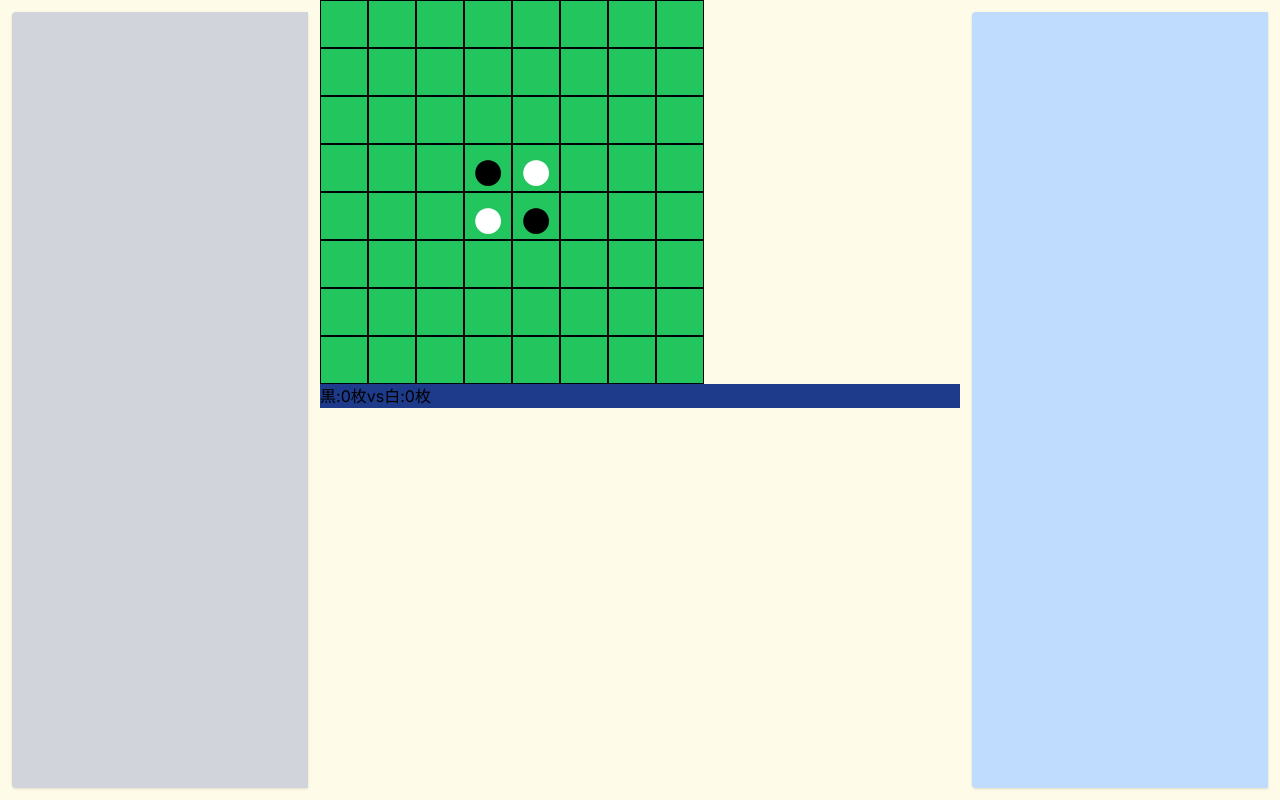
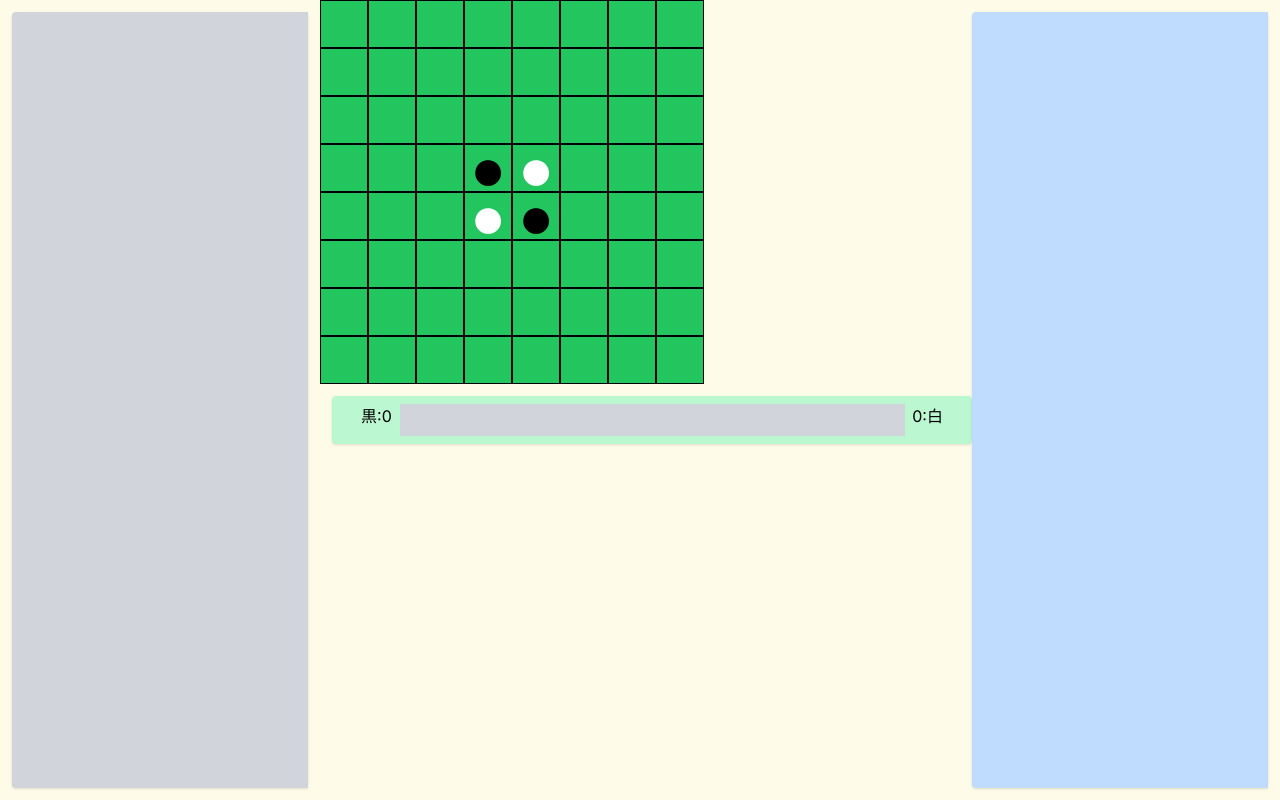
Before and after one commit to HonjyouDaisuke/alpha-reversi, a Next.js app: page /reversi in a window 1280 px wide. Built offline with nearby package versions, Linux system fonts and the light colour scheme.

Commit message:
タイトル画面、スコアグラフ完了

```diff
--- a/app/(game-page)/reversi/page.tsx
+++ b/app/(game-page)/reversi/page.tsx
@@ -12,6 +12,7 @@ import { useSearchParams } from "next/navigation";
 import { Player } from "@/entity/player/player-type";
 import { RightSideBar } from "@/components/right-side-bar";
 import { LeftSideBar } from "@/components/left-side-bar";
+import ScoreChart from "@/components/score-chart";
 
 const gameControlAtom = atom(new GameController());
 
@@ -63,7 +64,7 @@ export default function ReversiPage() {
 					gameBoard={gameControl.boardController.getCurrentBoard()}
 					onClick={handleCellClick}
 				/>
-				<ScoreBoard score={gameControl.getScore().score} />
+				<ScoreChart score={gameControl.getScore().score} />
 			</div>
 			<div className="w-1/4 h-full">
 				<LeftSideBar />
--- a/app/(title-page)/title/page.tsx
+++ b/app/(title-page)/title/page.tsx
@@ -1,8 +1,6 @@
 'use client'
-import Button from "@/components/button/button";
-import { COLOR_CLASSES } from "@/components/button/colors";
+import Button from "@/components/button";
 import { Player } from "@/entity/player/player-type";
-import Link from "next/link";
 import titleImage from "@/img/osero-illust17.png";
 import titleStrImage from "@/img/title.png";
 import { useRouter } from "next/navigation";
@@ -73,8 +71,8 @@ export default function TitleBoard() {
 						</select>
 					</div>
 				</div>
-				<div className="w-full justify-center">
-					<button onClick={handleButton}>★ゲームスタート★</button>
+				<div className="flex w-full justify-center m-3">
+					<Button onClick={handleButton} mode={0}>★ゲームスタート★</Button>
 				</div>
 			</div>
 		</div>
--- /dev/null
+++ b/app/components/button.tsx
@@ -0,0 +1,31 @@
+import { ReactNode } from "react";
+
+interface ButtonInfo {
+	type?: 'submit' | 'reset' | 'button';
+	mode: number;
+	onClick: (e: React.FormEvent) => void;
+	children: ReactNode;
+}
+
+const defaultProps: ButtonInfo = {
+	type: 'button',
+	mode: 1,
+	onClick: () => { },
+	children: 'Default Button',
+};
+
+export default function Button(props: ButtonInfo = defaultProps) {
+	return (
+		<div>
+			<button
+				onClick={props.onClick}
+				type={props.type}
+				className={`${props.mode === 0
+					? 'bg-green-500 hover:bg-green-700 text-white'
+					: 'hover:bg-green-700 border-green-500 border text-secondary-500 '
+					} font-bold py-2 px-4 rounded`}>
+				{props.children}
+			</button>
+		</div>
+	);
+}
--- a/app/components/score-chart.tsx
+++ b/app/components/score-chart.tsx
@@ -1,33 +1,43 @@
-"use client"
-import { CSSProperties, useEffect, useState } from "react";
-import { ScoreType } from "@/entity/score/score-type"
+import { ScoreType } from "@/entity/score/score-type";
 
 interface Props {
 	score: ScoreType,
 }
-function getSize(num: number): number {
-	return Math.round(num / 64 * 100);
+
+function getPostArray(score: ScoreType): number[] {
+	let p: number[] = [];
+	const maxCells = 64;
+	for (let i = 0; i < score.blackCount; i++) {
+		p.push(0);
+	}
+	for (let i = score.blackCount; i < maxCells - score.whiteCount; i++) {
+		p.push(1);
+	}
+	for (let i = maxCells - score.whiteCount; i < maxCells; i++) {
+		p.push(2);
+	}
+	return p;
+}
+
+function PutCell({ p }: { p: number }) {
+	const cellColor = ["bg-black", "bg-gray-300", "bg-white"];
+	const classes = `w-full ${cellColor[p]}`;
+
+	return <div className={classes}></div>;
 }
 export default function ScoreChart({ score }: Props) {
-	const [classString, setClassString] = useState("");
-
-	useEffect(() => {
-		const blackSize = getSize(score.blackCount);
-		const whiteSize = getSize(score.whiteCount);
-
-		const newClassString = `grid grid-cols-[${blackSize}%,auto,${whiteSize}%] h-8 shadow-lg`;
-		setClassString(newClassString);
-	}, [score.blackCount, score.whiteCount]);
-
-	console.log(classString);
 
 	return (
-		<div className="h-8 w-full">
-			<div className={classString}>
-				<div className="w-custom bg-black text-center text-white rounded-l">{score.blackCount}</div>
-				<div className="w-custom bg-gray-300"></div>
-				<div className="w-custom bg-white text-center text-black rounded-r">{score.whiteCount}</div>
+		<div className=" flex flex-row rounded h-12 w-full p-2 gap-2 m-3 shadow bg-green-200">
+			<div className="w-16 text-right">黒:{score.blackCount}</div>
+			<div className={"flex h-full flex-row w-full"}>
+				{getPostArray(score).map((c, index) => {
+					return (
+						<PutCell key={index} p={c} />
+					)
+				})}
 			</div>
+			<div className="w-16">{score.whiteCount}:白</div>
 		</div >
 	)
 }
```
